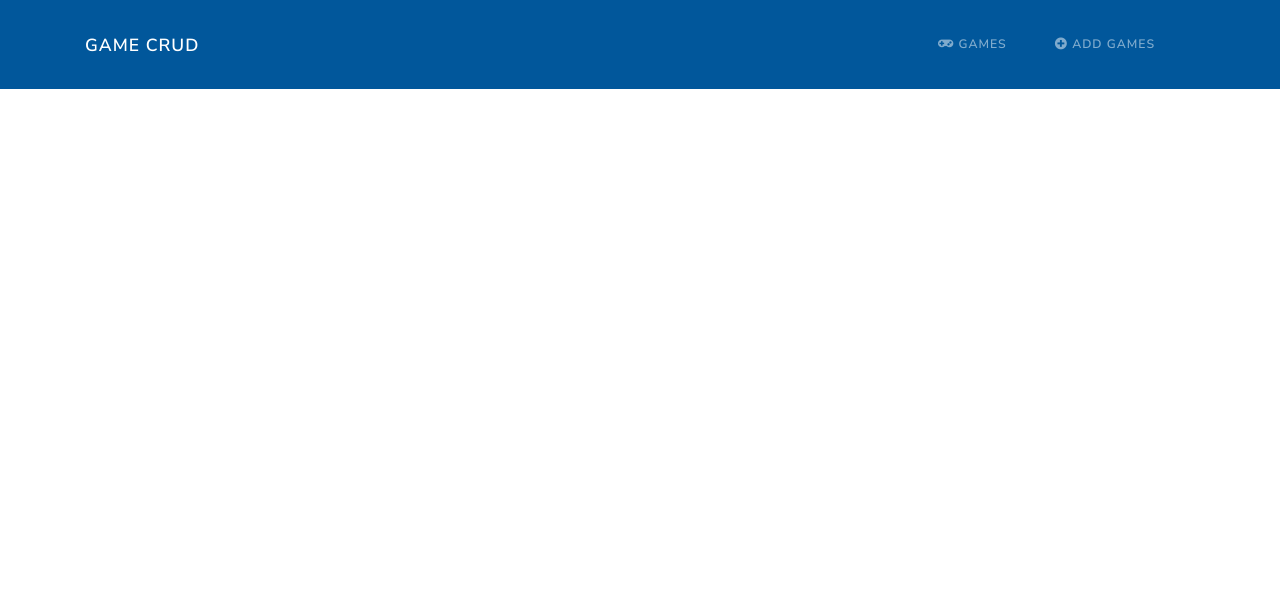
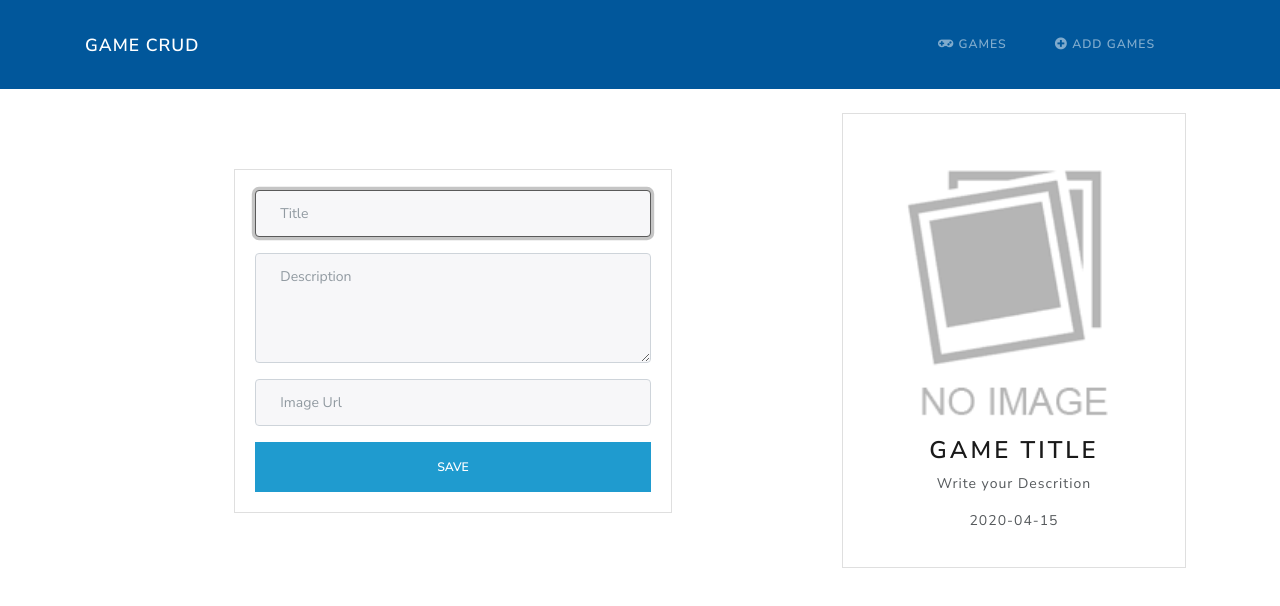
Before and after one commit to harievenad05/Games-Angular-Node-Mysql, an Angular app in the folder client/: page /edit-game/1 in a window 1280 px wide. Before the commit this address led to /. Shown: the top 606 px of the page. Built offline with nearby package versions, Linux system fonts and the light colour scheme; no server answers.

Commit message:
update method added

```diff
--- a/client/src/app/app-routing.module.ts
+++ b/client/src/app/app-routing.module.ts
@@ -7,6 +7,7 @@ import { GameFormComponent } from './components/game-form/game-form.component';
 const routes: Routes = [
   {path: 'games', pathMatch: 'full', component: GameListComponent},
   {path: 'add-games', component: GameFormComponent},
+  {path: 'edit-game/:id', component: GameFormComponent},
   {path: '', pathMatch: 'full', redirectTo: 'games'},
 ];
 
--- a/client/src/app/components/game-form/game-form.component.html
+++ b/client/src/app/components/game-form/game-form.component.html
@@ -11,7 +11,7 @@
                 <div class="form-group">
                   <input type="url" name="image" [(ngModel)]="game.image" placeholder="Image Url" class="form-control" style="border-radius: 4px;">
                 </div>
-                <button class="btn btn-info btn-block text-white" (click)="saveNewGame()">Save</button>
+                <button class="btn btn-info btn-block text-white" (click)="edit ? updateGameAction(game.id) : saveNewGame()">Save</button>
               </form>
         </div>
     </div>
--- a/client/src/app/components/game-form/game-form.component.ts
+++ b/client/src/app/components/game-form/game-form.component.ts
@@ -2,6 +2,7 @@ import { Component, OnInit, HostBinding } from '@angular/core';
 import { Game, GameDataResponse } from '../../models/game';
 import { GamesService } from '../../services/games.service';
 import { NgForm } from '@angular/forms';
+import { ActivatedRoute, Router } from '@angular/router';
 
 @Component({
   selector: 'app-game-form',
@@ -13,23 +14,40 @@ export class GameFormComponent implements OnInit {
   @HostBinding('class') classes = 'row';
 
   gameDataRes: GameDataResponse;
+  edit: boolean = false;
   game: Game = {
+    id: 0,
     title: '',
     description: '',
     image: '',
     created_at: new Date()
   };
 
-  constructor(private gameService: GamesService) { }
+  constructor(private gameService: GamesService, private router: Router, private activeRoute: ActivatedRoute) { }
 
   ngOnInit(): void {
-  }
+    const gameParam = this.activeRoute.snapshot.params
+    if(gameParam.id){
+      this.editGameRouteAction(gameParam.id)
+    };
+
+  };
+
+  editGameRouteAction(id: string){
+    this.gameService.getGameById(id).subscribe((res: GameDataResponse) => {
+      this.game = res.data[0]
+      this.edit = true;
+    }, (err) => {});
+  };
 
   saveNewGame(){
+    delete this.game.id;
     delete this.game.created_at;
     this.gameService.saveGame(this.game).subscribe((res: GameDataResponse) => {
-      console.log(res)
-      this.resetForm();
+      if(res.success){
+        this.resetForm();
+        this.router.navigate(['games']);
+      }
     }, (err) => {console.log(err)})
   };
 
@@ -40,4 +58,15 @@ export class GameFormComponent implements OnInit {
     this.game.description = '';
     this.game.image = '';
   }
+
+  updateGameAction(id: string){
+    delete this.game.id;
+    delete this.game.created_at;
+    this.gameService.updateGame(id, this.game).subscribe((res: GameDataResponse) => {
+      if(res.success){
+        this.resetForm();
+        this.router.navigate(['games']);
+      }
+    }, (err) => {console.log(err)});
+  }
 };
--- a/client/src/app/components/game-list/game-list.component.html
+++ b/client/src/app/components/game-list/game-list.component.html
@@ -10,7 +10,7 @@
                 <img [src]="game.image" class="card-img-top" style="height: 200px;">
             <div class="card-body">
                 <p>{{game.description}}</p>
-                <a href="" class="btn btn-info btn-block">Edit Game</a>
+                <a [routerLink]="['/edit-game', game.id]" routerLinkActive="router-link-active"  class="btn btn-info btn-block text-white">Edit Game</a>
             </div>
         </div>
     </div>
--- a/client/src/app/components/game-list/game-list.component.ts
+++ b/client/src/app/components/game-list/game-list.component.ts
@@ -17,23 +17,25 @@ export class GameListComponent implements OnInit {
   constructor(private gamesServices: GamesService) { }
 
   ngOnInit(): void {
+    this.getGames();
+  };
+
+  getGames(){
     this.gamesServices.getAllGames().subscribe((res: GameData) => {
       this.dataReceived = res
       if(this.dataReceived.success == 0){
-        console.log('Not found')
+        console.log('Not found');
       }
-      this.games = this.dataReceived.data
-      console.log(this.games)
+      this.games = this.dataReceived.data;
     }, (err) => {console.log(err)})
-
-  }
+  };
 
   deleteGame(id: string){
     console.log(id);
     this.gamesServices.deleteGame(id).subscribe((res: GameDataResponse) => {
       if(res.success == 1){
-       return window.location.reload()
+       this.getGames();
       }
-    }, (err) => {console.log(err)})
-  }
+    }, (err) => {console.log(err)});
+  };
 }
--- a/client/src/app/services/games.service.ts
+++ b/client/src/app/services/games.service.ts
@@ -15,8 +15,8 @@ export class GamesService {
     return this.http.get<GameData>(`${environment.apiURL}games`, {responseType: 'json'});
   }
 
-  getGameById(id: string): Observable<GameData>{
-    return this.http.get<GameData>(`${environment.apiURL}games/${id}`, {responseType: 'json'});
+  getGameById(id: string): Observable<GameDataResponse>{
+    return this.http.get<GameDataResponse>(`${environment.apiURL}games/${id}`, {responseType: 'json'});
   }
 
   deleteGame(id: string): Observable<GameDataResponse>{
@@ -27,7 +27,7 @@ export class GamesService {
     return this.http.post<GameDataResponse>(`${environment.apiURL}games`, newGame, {responseType: 'json'});
   }
 
-  updateGame(id: string, updatedGame: GameDataResponse["data"]): Observable<GameDataResponse>{
+  updateGame(id: string, updatedGame: Game): Observable<GameDataResponse>{
     return this.http.put<GameDataResponse>(`${environment.apiURL}games/${id}`, updatedGame, {responseType: 'json'});
   }
 
```
